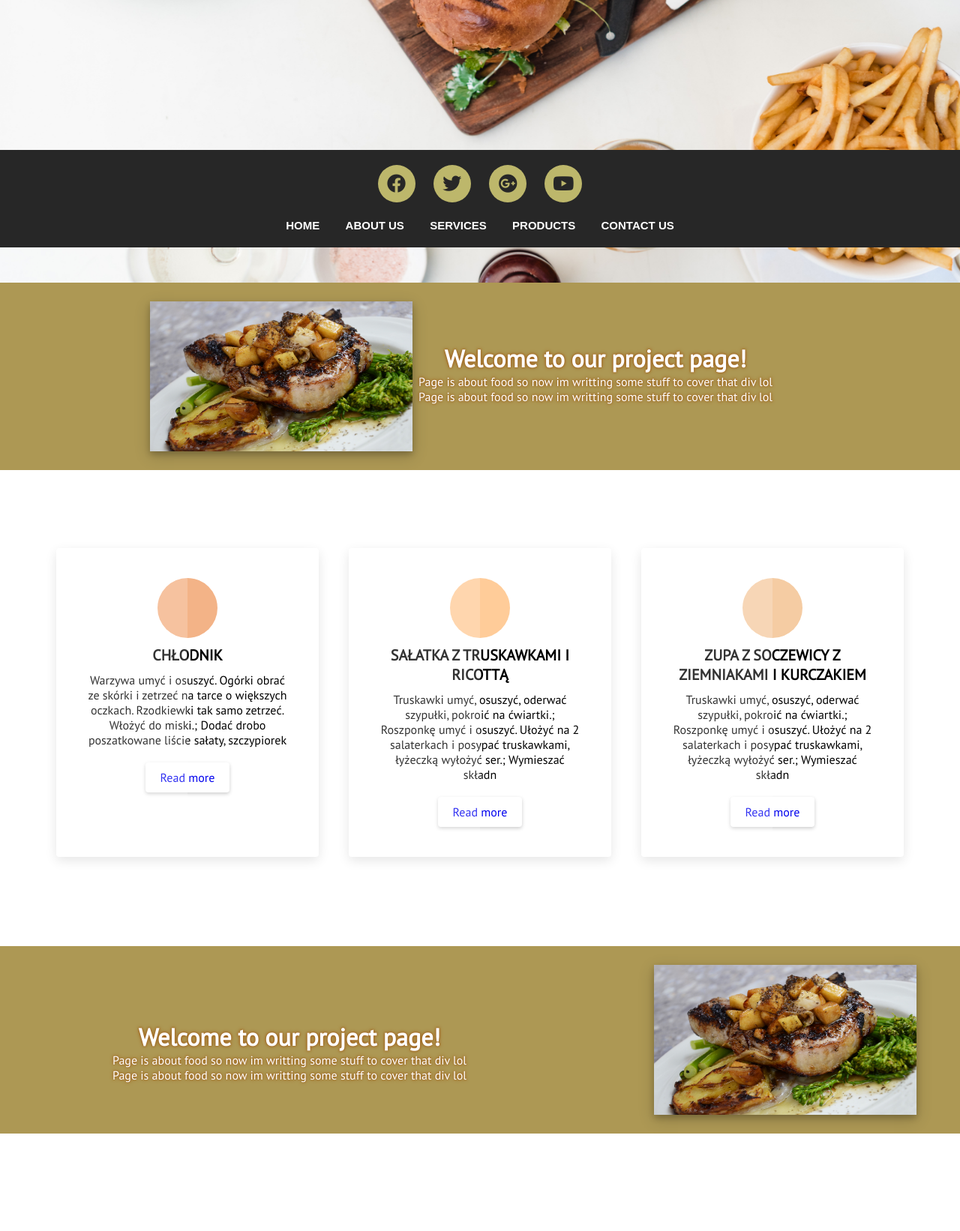
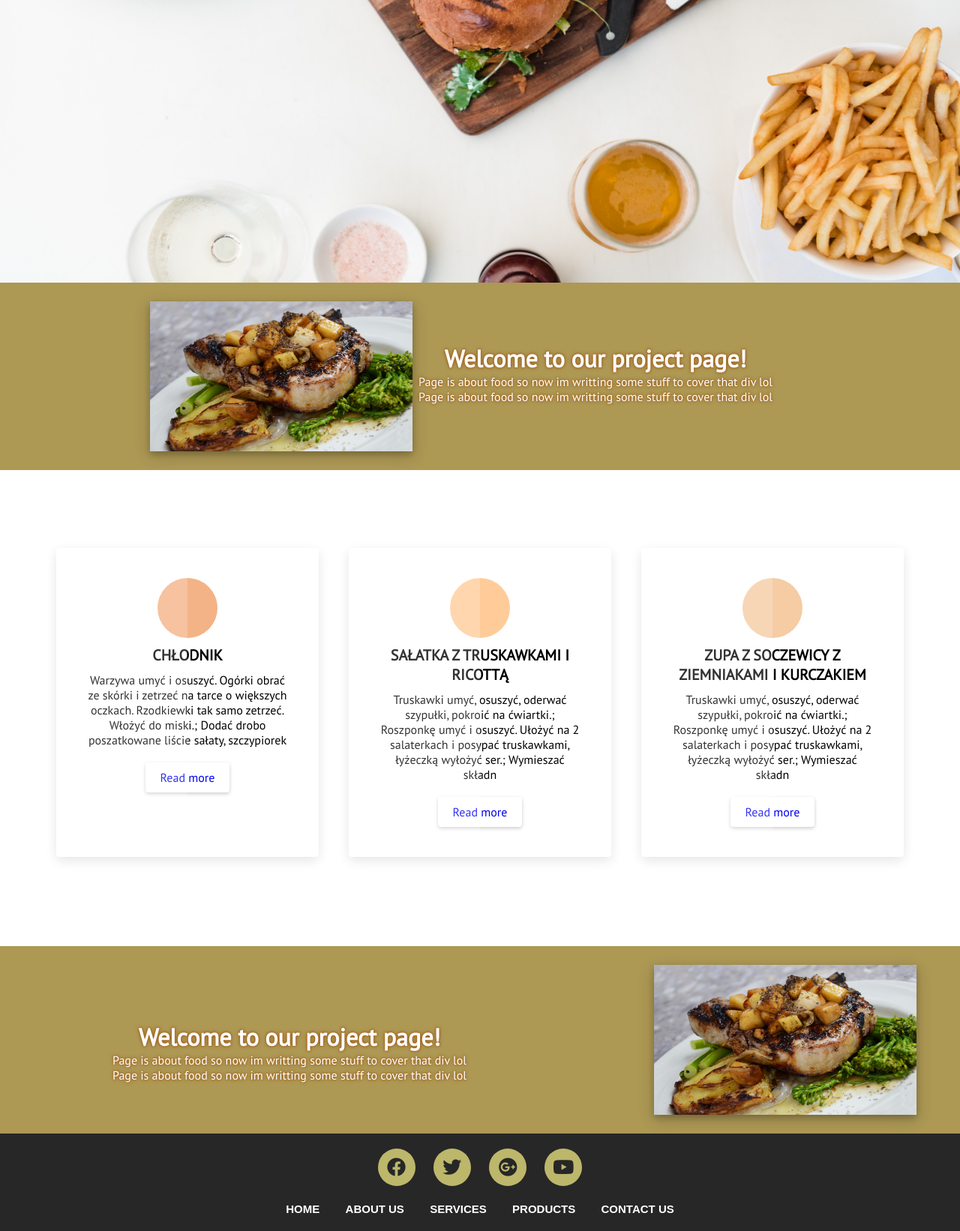
Before and after one commit to koksztul/culinary_website, a PHP site: page / in a window 1280 px wide. Shown: the part 470-2112 px from the top of the page at 75% size. Before the commit the page ends 1982 px from the top, so only its background shows below. Run offline with PHP 8.4, Linux system fonts and the light colour scheme; data comes from the database, SQL or seed files in the repository; some libraries are stand-ins or nearby versions.

Commit message:
footer fixes

```diff
--- a/css/style.css
+++ b/css/style.css
@@ -491,16 +491,11 @@ left: 145px;
     display: none;
 }
 .big-foot{
-width: 100%;
-height: auto;
-margin: auto;
-background: #272727;
-padding: 20px 0px;
-position: absolute;
-right: 0;
-bottom: 0;
-left: 0;
-text-align: center;
+  width: 100%;
+  height: auto;
+  margin: auto;
+  background: #272727;
+  padding: 20px 0px
 }
 
 .footer-social-icons{
```
